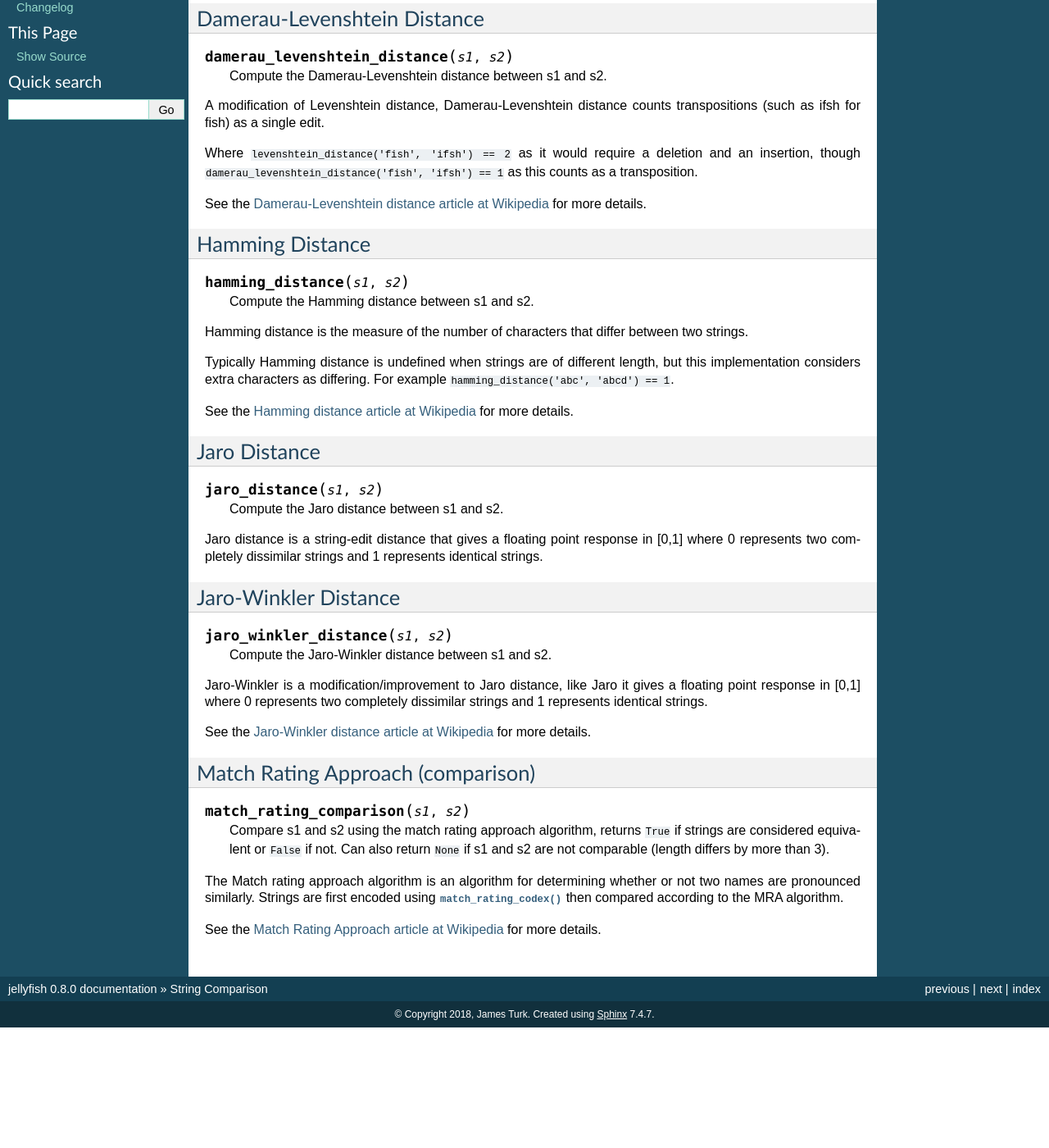
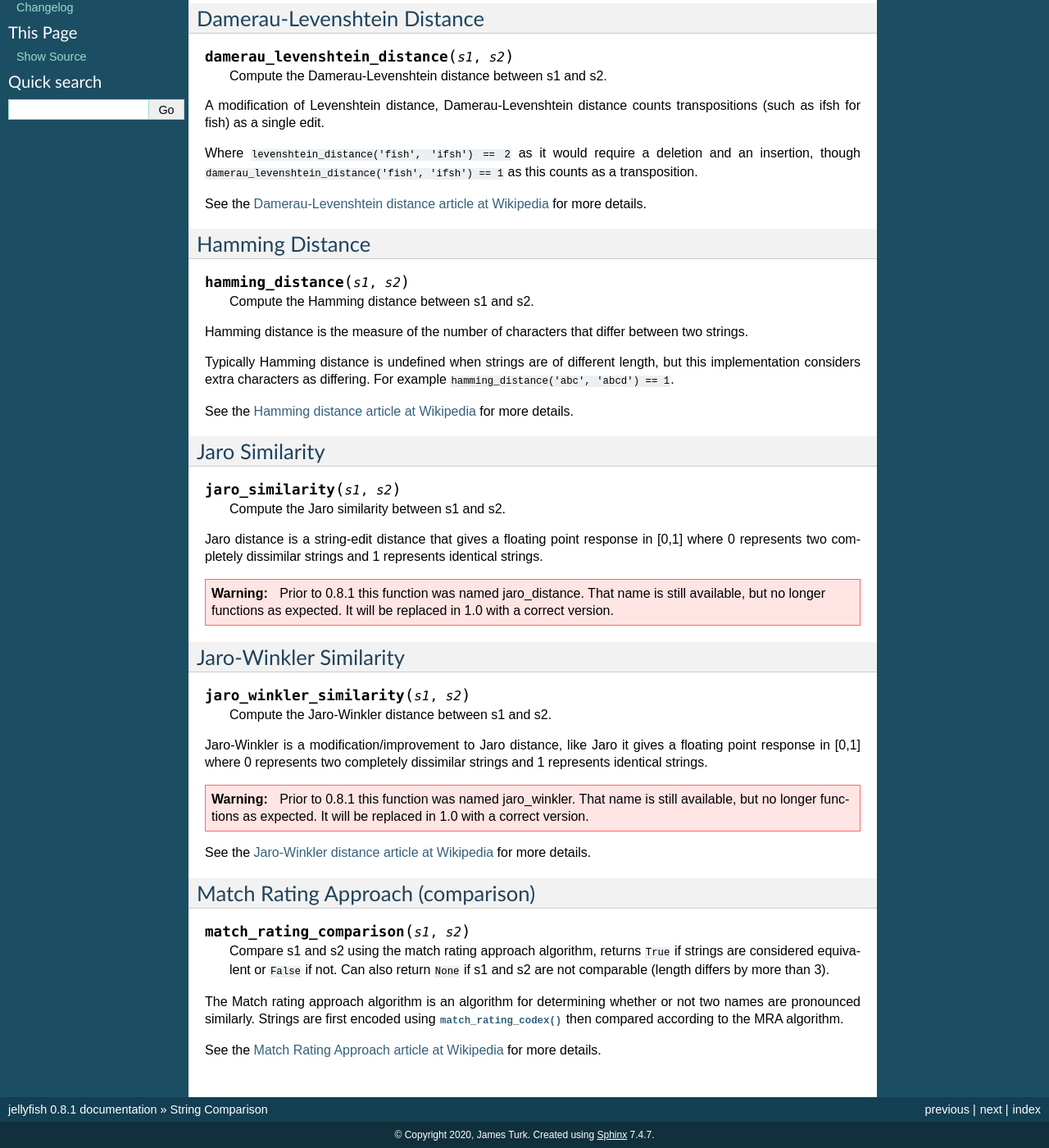
Before and after one commit to jamesturk/jellyfish, a Sphinx documentation site: the page built from docs/comparison.rst, in a window 1280 px wide and 1400 px high, scrolled down 403 px. Shown: the whole window at 82% size. Built offline with Sphinx 7.4.7, drawn with Linux system fonts in a browser that asks for light colours; before the commit the page ends 1656 px from its top, so only the background shows below that; some of the changed text lies outside the part shown.

```diff
--- a/docs/comparison.rst
+++ b/docs/comparison.rst
@@ -44,23 +44,31 @@ considers extra characters as differing.  For example ``hamming_distance('abc',
 
 See the `Hamming distance article at Wikipedia <http://en.wikipedia.org/wiki/Hamming_distance>`_ for more details.
 
-Jaro Distance
--------------
+Jaro Similarity
+----------------
 
-.. py:function:: jaro_distance(s1, s2)
+.. py:function:: jaro_similarity(s1, s2)
 
-    Compute the Jaro distance between s1 and s2.
+    Compute the Jaro similarity between s1 and s2.
 
 Jaro distance is a string-edit distance that gives a floating point response in [0,1] where 0 represents two completely dissimilar strings and 1 represents identical strings.
 
-Jaro-Winkler Distance
----------------------
+.. warning::
+  Prior to 0.8.1 this function was named jaro_distance.  That name is still available, but no longer functions as expected.
+  It will be replaced in 1.0 with a correct version.
 
-.. py:function:: jaro_winkler_distance(s1, s2)
+Jaro-Winkler Similarity
+-----------------------
+
+.. py:function:: jaro_winkler_similarity(s1, s2)
 
     Compute the Jaro-Winkler distance between s1 and s2.
 
 Jaro-Winkler is a modification/improvement to Jaro distance, like Jaro it gives a floating point response in [0,1] where 0 represents two completely dissimilar strings and 1 represents identical strings.
+
+.. warning::
+  Prior to 0.8.1 this function was named jaro_winkler.  That name is still available, but no longer functions as expected.
+  It will be replaced in 1.0 with a correct version.
 
 See the `Jaro-Winkler distance article at Wikipedia <http://en.wikipedia.org/wiki/Jaro-Winkler_distance>`_ for more details.
 
--- a/docs/conf.py
+++ b/docs/conf.py
@@ -45,7 +45,7 @@ master_doc = "index"
 
 # General information about the project.
 project = "jellyfish"
-copyright = "2018, James Turk"
+copyright = "2020, James Turk"
 
 # The version info for the project you're documenting, acts as replacement for
 # |version| and |release|, also used in various other places throughout the
@@ -54,7 +54,7 @@ copyright = "2018, James Turk"
 # The short X.Y version.
 version = "0.8"
 # The full version, including alpha/beta/rc tags.
-release = "0.8.0"
+release = "0.8.1"
 
 # The language for content autogenerated by Sphinx. Refer to documentation
 # for a list of supported languages.
--- a/setup.py
+++ b/setup.py
@@ -113,7 +113,7 @@ def run_setup(build_c):
 
     setup(
         name="jellyfish",
-        version="0.8.0",
+        version="0.8.1",
         python_requires=">3.4",
         platforms=["any"],
         description=(
```
Also changed, not shown: docs/changelog.rst (+7 -1 lines).
